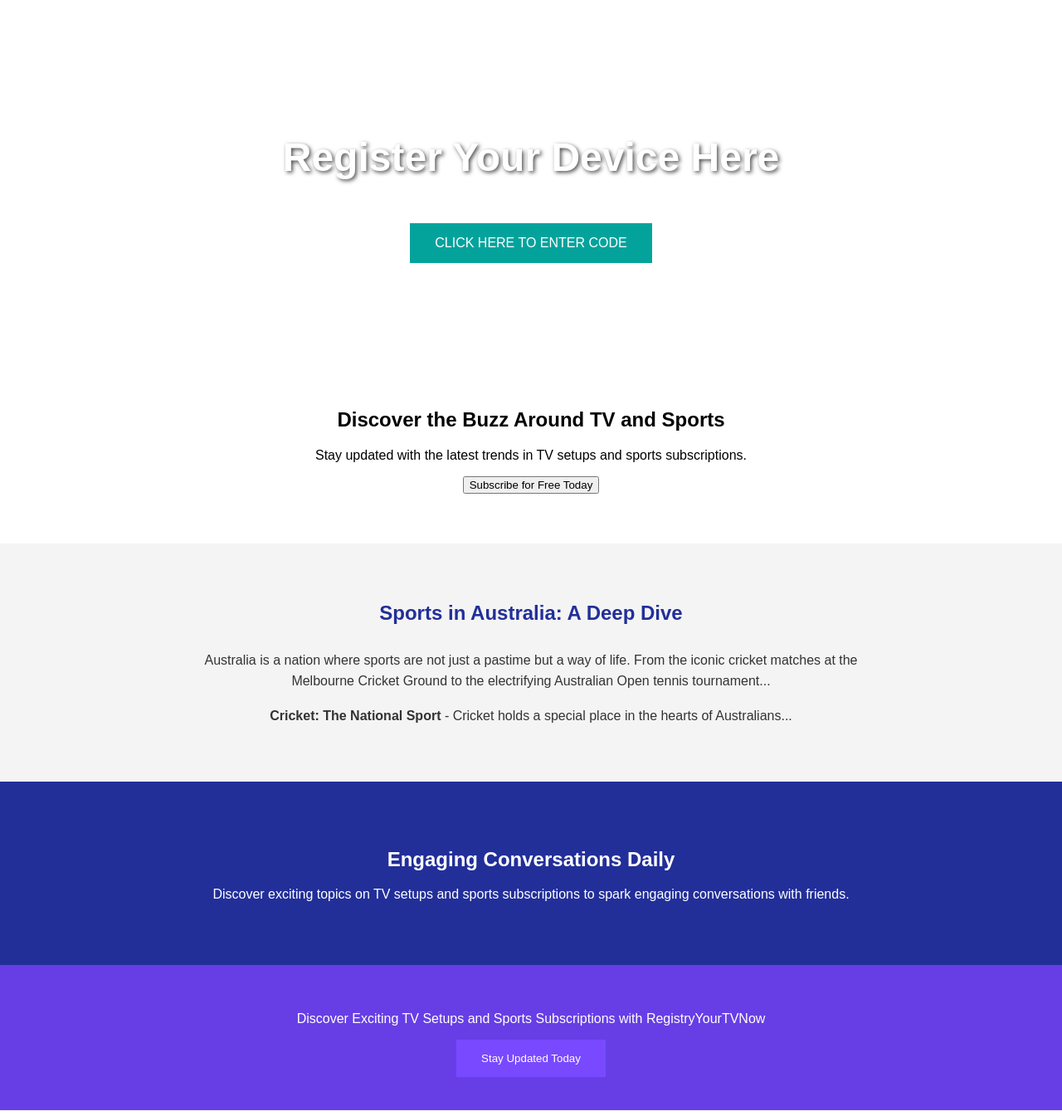
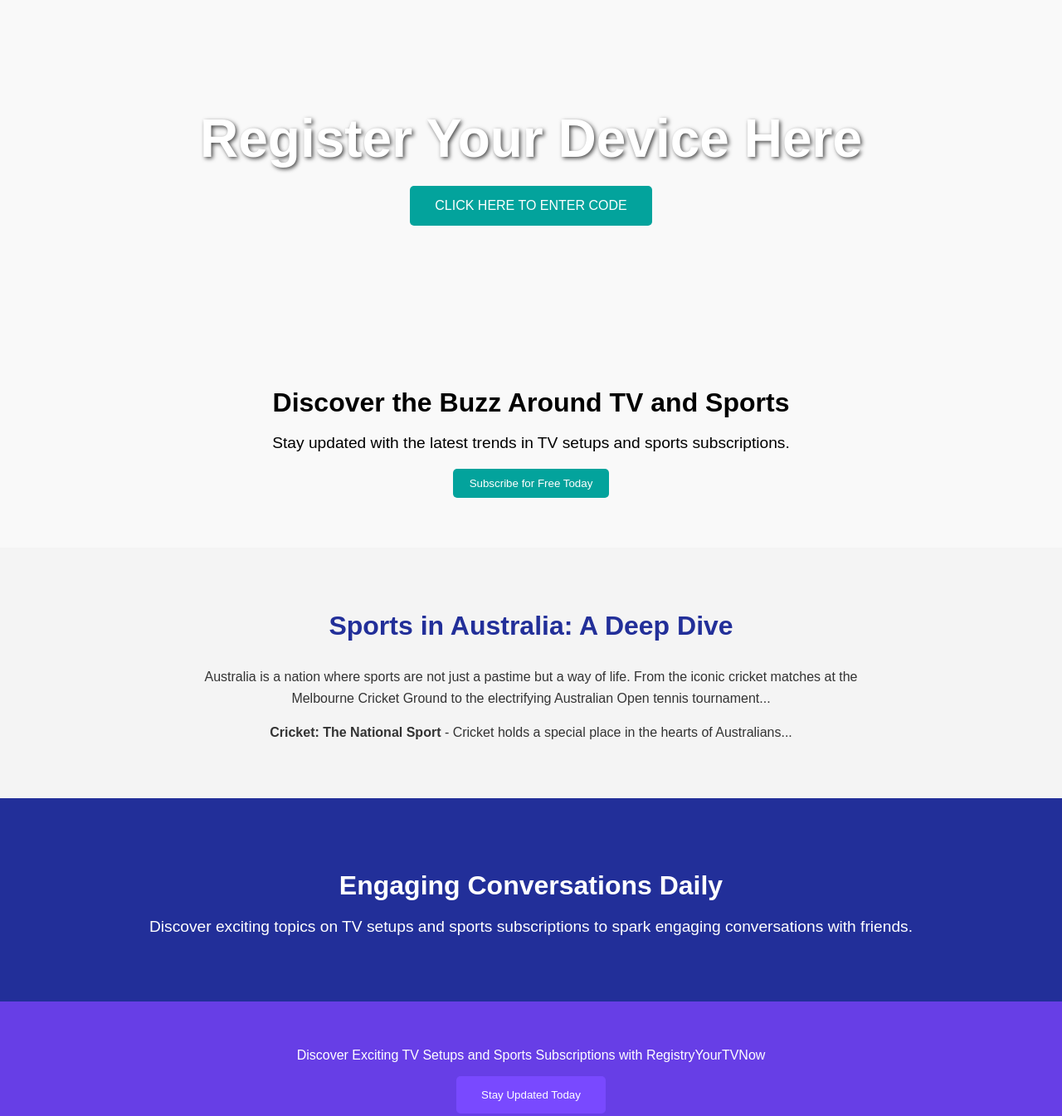
Before and after one commit to comsyncdata/FULL-PAGE-TESTING-CHATGPT, a plain HTML site: page index.html in a window 1280 px wide. Shown: the part 20-1365 px from the top of the page at 83% size. Drawn offline with Linux system fonts and the light colour scheme.

Commit message:
Update styles.css

```diff
--- a/styles.css
+++ b/styles.css
@@ -3,27 +3,33 @@ body {
     margin: 0;
     padding: 0;
     box-sizing: border-box;
+    background-color: #f9f9f9;
 }
 header {
     background: url('header-image.jpg') no-repeat center center/cover;
     height: 400px;
     text-align: center;
     color: white;
+    display: flex;
+    justify-content: center;
+    align-items: center;
+    flex-direction: column;
 }
 header h1 {
-    padding-top: 150px;
-    font-size: 3rem;
+    font-size: 4rem;
     text-shadow: 2px 2px 5px rgba(0, 0, 0, 0.7);
+    margin-bottom: 20px;
 }
 header button {
-    margin-top: 20px;
     padding: 15px 30px;
     font-size: 1rem;
     background-color: #03a39c;
     border: none;
     color: white;
     cursor: pointer;
+    border-radius: 5px;
 }
+
 section {
     padding: 40px;
     text-align: center;
@@ -31,13 +37,31 @@ section {
 .subscribe {
     margin: 20px 0;
 }
+.subscribe h2 {
+    font-size: 2rem;
+    margin-bottom: 10px;
+}
+.subscribe p {
+    font-size: 1.2rem;
+    margin-bottom: 20px;
+}
+.subscribe button {
+    padding: 10px 20px;
+    background-color: #03a39c;
+    color: white;
+    border: none;
+    cursor: pointer;
+    border-radius: 5px;
+}
+
 .content {
-    background: #f4f4f4;
+    background-color: #f4f4f4;
     padding: 50px 20px;
 }
 .content h2 {
     margin-bottom: 30px;
     color: #222F99;
+    font-size: 2rem;
 }
 .articles {
     max-width: 800px;
@@ -45,12 +69,21 @@ section {
     line-height: 1.6;
     color: #333;
 }
+
 .about-us {
     padding: 60px 20px;
     text-align: center;
     background-color: #222F99;
     color: white;
 }
+.about-us h2 {
+    font-size: 2rem;
+    margin-bottom: 20px;
+}
+.about-us p {
+    font-size: 1.2rem;
+}
+
 footer {
     background-color: #673EE6;
     color: white;
@@ -63,4 +96,5 @@ footer {
     color: white;
     border: none;
     cursor: pointer;
+    border-radius: 5px;
 }
```
